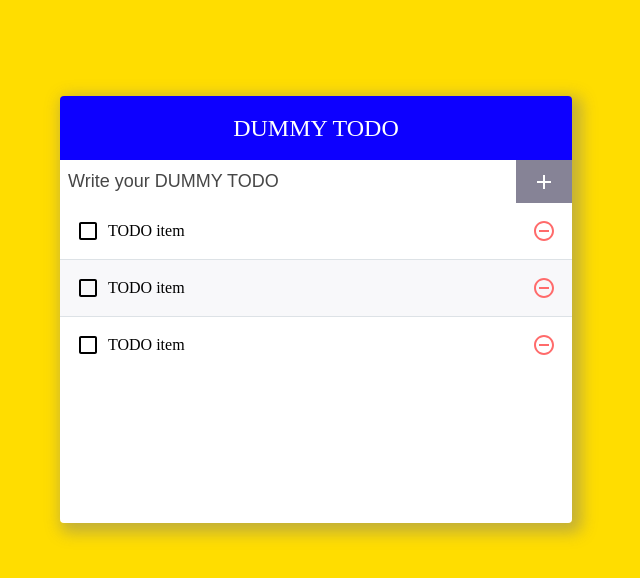
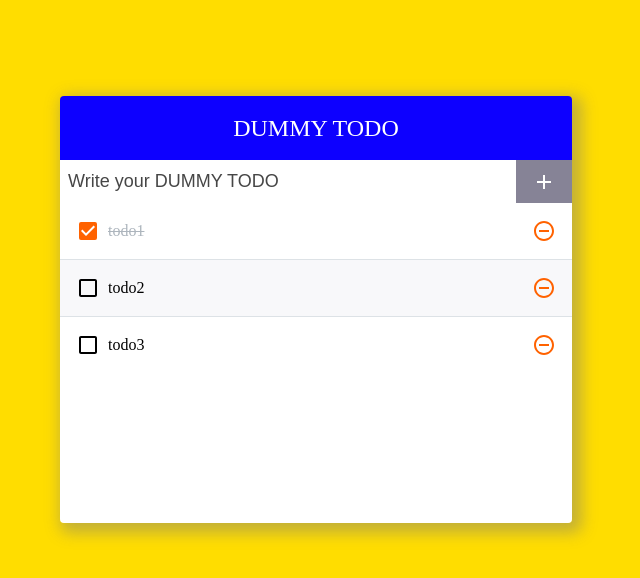
Before and after one commit to ynawhocodes/React-performance-optimization-test, a React (Create React App) app: page / in a window 1280 px wide. Shown: the top 578 px of the page, without its empty margins (324-964 px from the left). Built offline with nearby package versions, Linux system fonts and the light colour scheme.

Commit message:
feat: rendering todos

```diff
--- a/src/App.js
+++ b/src/App.js
@@ -2,10 +2,15 @@ import TodoTemplate from './components/TodoTemplate';
 import TodoInsert from './components/TodoInsert';
 import TodoList from './components/TodoList';
 function App() {
+  const dummyTodos = [
+    { id: 1, text: 'todo1', checked: true },
+    { id: 2, text: 'todo2', checked: false },
+    { id: 3, text: 'todo3', checked: false },
+  ];
   return (
     <TodoTemplate>
       <TodoInsert />
-      <TodoList />
+      <TodoList todos={dummyTodos} />
     </TodoTemplate>
   );
 }
--- a/src/components/TodoList.js
+++ b/src/components/TodoList.js
@@ -2,12 +2,12 @@ import React from 'react';
 import TodoListItem from './TodoListItem';
 import './TodoList.scss';
 
-const TodoList = () => {
+const TodoList = ({ todos }) => {
   return (
     <div className="TodoList">
-      <TodoListItem />
-      <TodoListItem />
-      <TodoListItem />
+      {todos.map((todo) => (
+        <TodoListItem key={todo.id} item={todo} />
+      ))}
     </div>
   );
 };
--- a/src/components/TodoListItem.js
+++ b/src/components/TodoListItem.js
@@ -4,14 +4,16 @@ import {
   MdCheckBox,
   MdRemoveCircleOutline,
 } from 'react-icons/md';
+import cn from 'classnames';
 import './TodoListItem.scss';
 
-const TodoListItem = () => {
+const TodoListItem = ({ item }) => {
+  const { text, checked } = item;
   return (
     <div className="TodoListItem">
-      <div className="checkbox">
-        <MdCheckBoxOutlineBlank />
-        <div className="text">TODO item</div>
+      <div className={cn('checkbox', { checked })}>
+        {checked ? <MdCheckBox /> : <MdCheckBoxOutlineBlank />}
+        <div className="text">{text}</div>
       </div>
       <div className="remove">
         <MdRemoveCircleOutline />
--- a/src/components/TodoListItem.scss
+++ b/src/components/TodoListItem.scss
@@ -19,7 +19,7 @@
     }
     &.checked {
       svg {
-        color: #22b8cf;
+        color: #ff6200;
       }
       .text {
         color: #adb5bd;
@@ -31,10 +31,10 @@
     display: flex;
     align-items: center;
     font-size: 1.5rem;
-    color: #ff6b6b;
+    color: #ff6200;
     cursor: pointer;
     &:hover {
-      color: #ff8787;
+      color: #ff6200;
     }
   }
 
```
